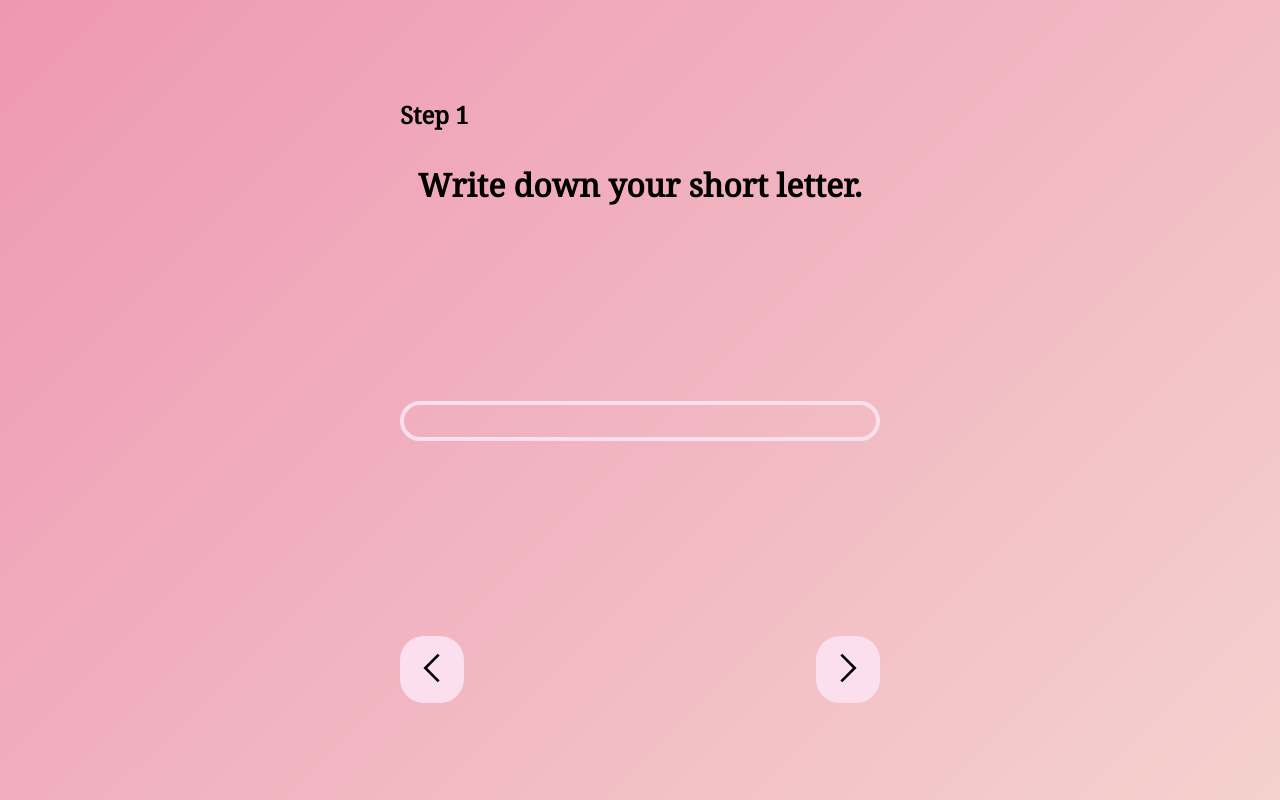
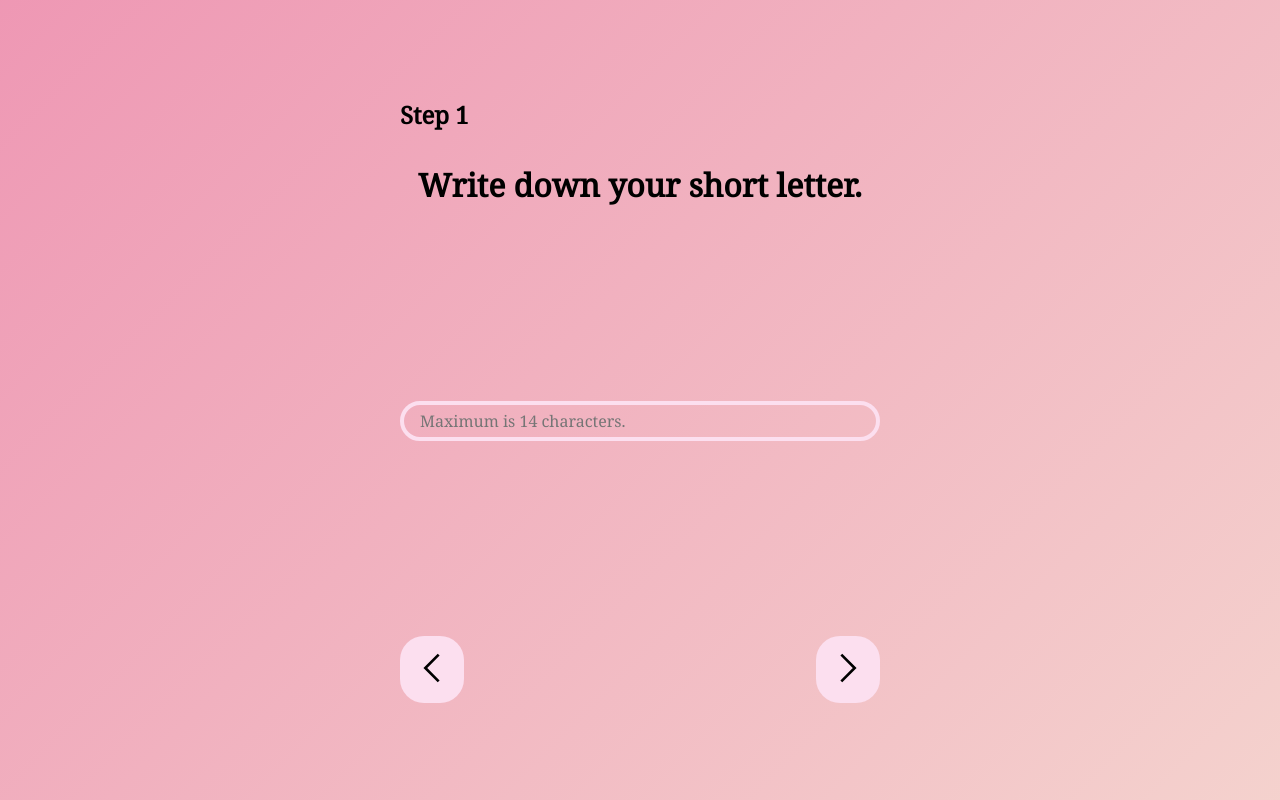
Before and after one commit to cubodado/Symh, a React (Create React App) app: page / in a window 1280 px wide. Built offline with nearby package versions, Linux system fonts and the light colour scheme.

Commit message:
Refactor: add placeholder

```diff
--- a/src/components/forms/TextInput/TextInput.js
+++ b/src/components/forms/TextInput/TextInput.js
@@ -7,6 +7,7 @@ const TextInput = (props) => {
       className="user-input"
       ref={props.userInputRef}
       value={props.userInput}
+      placeholder={props.placeholder}
     ></input>
   );
 };
--- a/src/views/Steps/Step1/Step1.js
+++ b/src/views/Steps/Step1/Step1.js
@@ -42,6 +42,7 @@ const Step1 = () => {
         onChange={changeEventHandler}
         userInputRef={userInputRef}
         userInput={userInput}
+        placeholder={lengthAlertMessage}
       />
       <NavigationButtons
         stepNumber={1}
--- a/src/views/Steps/Step3/Step3.js
+++ b/src/views/Steps/Step3/Step3.js
@@ -43,6 +43,7 @@ const Step3 = () => {
         onChange={changeEventHandler}
         userInputRef={userInputRef}
         userInput={heartSender}
+        placeholder={lengthAlertMessage}
       />
       <NavigationButtons
         stepNumber={3}
```
